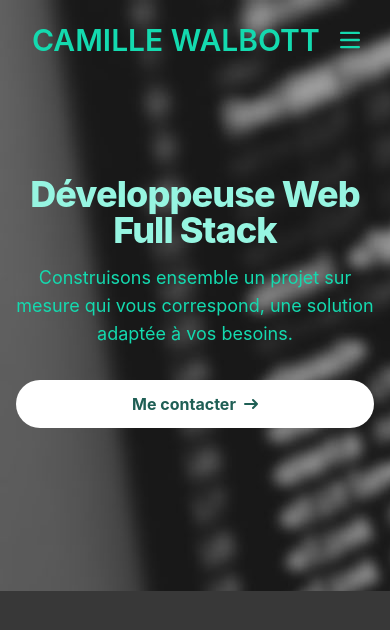
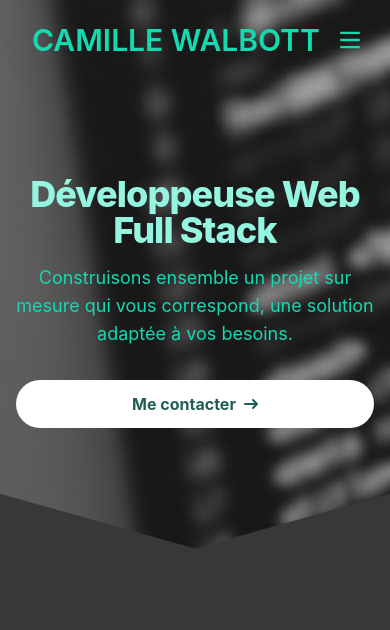
Before and after one commit to CamilleWalbott/Portfolio, a Vue app: page / in a window 390 px wide. Shown: the top 630 px of the page. Built offline with nearby package versions, Linux system fonts and the light colour scheme.

Commit message:
modif : ajustement polygone div intro

```diff
--- a/src/assets/main.css
+++ b/src/assets/main.css
@@ -10,5 +10,14 @@ html{
 }
 .intro {
     background-image: url("../assets/img/code-picture.jpg");
-    height: 70vh;
+    height: 80vh;
+    clip-path: polygon(0 0, 0 75%, 50% 100%, 100% 75%, 100% 0);
 }
+
+@media (max-width: 768px) {
+    .intro {
+        height: 65vh;
+        clip-path: polygon(0 0, 0 90%, 50% 100%, 100% 90%, 100% 0);
+
+    }
+}
```
